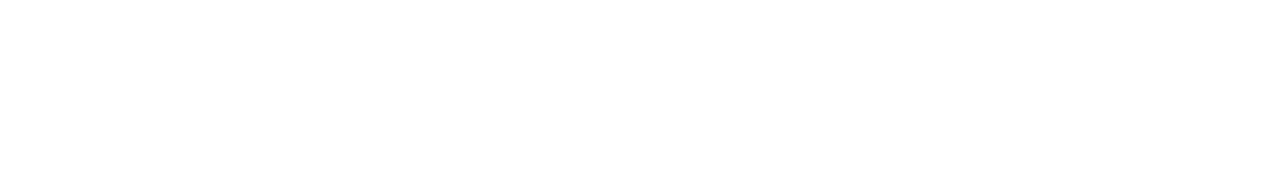
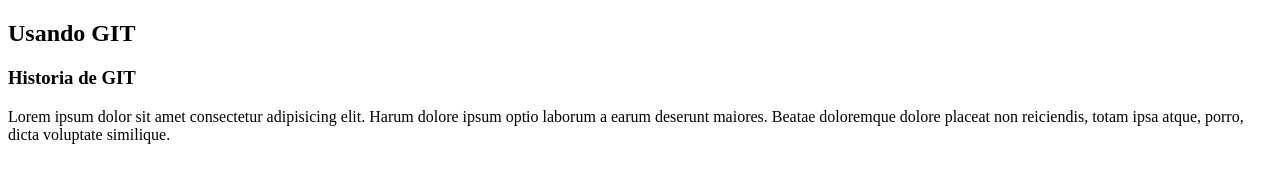
Before and after one commit to dceballoz/ActividadGit, a plain HTML site: page pages/index.html in a window 1280 px wide. Drawn offline with Linux system fonts and the light colour scheme.

Commit message:
añadiendo contenido al index

```diff
--- a/pages/index.html
+++ b/pages/index.html
@@ -6,6 +6,15 @@
     <title>Document</title>
 </head>
 <body>
-
+    <h2>Usando GIT</h2>
+    <div><h3>
+        Historia de GIT
+    </h3>
+<p>Lorem ipsum dolor sit amet
+    consectetur adipisicing elit.
+    Harum dolore ipsum optio laborum a
+    earum deserunt maiores. Beatae
+    doloremque dolore placeat non reiciendis,
+    totam ipsa atque, porro, dicta voluptate similique.</p></div>
 </body>
 </html>
```
